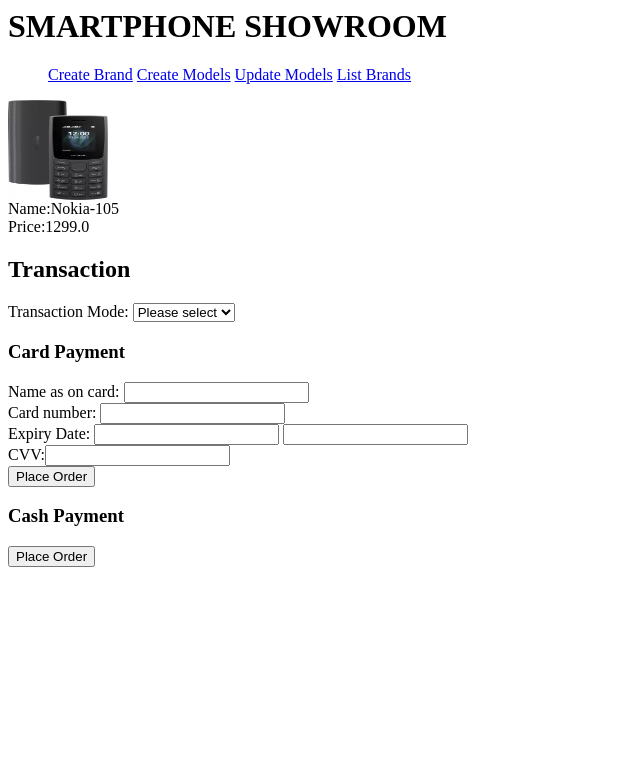
After one commit to bainamg/smartphone, a Django app: page /list_model/19 in a window 1280 px wide. The commit adds this page. Shown: the top 783 px of the page, without its empty margins (0-640 px from the left). Run offline with Django 4.2, Linux system fonts and the light colour scheme; data comes from the database, SQL or seed files in the repository.

Commit message:
model dtails

```diff
--- a/smartphone_env/smartphone_management/smartphone/urls.py
+++ b/smartphone_env/smartphone_management/smartphone/urls.py
@@ -24,7 +24,8 @@
     path('create_models/',views.create_models,name='CreateModels'),
     path('update_models/',views.update_models,name='UpdateModels'),
     path('list_brands/',views.list_brands,name='ListBrands'),
-    path('list_models/',views.list_models,name='ListModels'),
     path('list_brand_models/<int:brand_id>',views.list_brand_models,name='ListBrandModels'),
+    path('list_model/<int:model_id>',views.list_model,name='ListModel'),
+    path('sell/',views.sell_models,name='SellModels'),
     path('',views.index,name='index')
 ]
--- a/smartphone_env/smartphone_management/smartphone/views.py
+++ b/smartphone_env/smartphone_management/smartphone/views.py
@@ -28,12 +28,17 @@
     return render(request,'update_models.html')
 
 def list_brands(request):
-    brand_obj=Brand.objects.all()
-    return render(request,'list_brand.html',{'brands':brand_obj})
+    brand_obj_list=Brand.objects.all()
+    return render(request,'list_brand.html',{'brands':brand_obj_list})
 
 def list_brand_models(request, brand_id):
     model_obj=PhoneModels.objects.filter(brand=brand_id)
     return render(request, 'list_brand_models.html', {"models":model_obj})
 
-def list_models(request):
-    return render(request,'sell.html')
+def sell_models(request):
+    model_obj=PhoneModels.objects.all()
+    return render(request,'sell.html',{"models":model_obj})
+
+def list_model(request,model_id):
+    model_obj=PhoneModels.objects.get(id=model_id)
+    return render(request,'list_model.html',{"model":model_obj})
--- a/smartphone_env/smartphone_management/templates/list_brand.html
+++ b/smartphone_env/smartphone_management/templates/list_brand.html
@@ -3,7 +3,8 @@
 {% block content %}
 <h1>Brands</h1>
 {% for each_brand in brands %}
-<a href="{% url 'ListBrandModels' each_brand.id %}">{{each_brand.Name}}</a>
 <a href="{% url 'ListBrandModels' each_brand.id %}"><img src="{% static each_brand.Image %}" width="100" height="100"></a><br />
+Name:{{each_brand.Name}}<br>
+Models:{{each_brand.phonemodels_set.count}}<br />
 {%endfor%}
 {% endblock content %}
--- a/smartphone_env/smartphone_management/templates/list_brand_models.html
+++ b/smartphone_env/smartphone_management/templates/list_brand_models.html
@@ -6,6 +6,7 @@
     <img src="{% static each_model.Image %}" width="100" height="100"><br />
     Model Name: {{each_model.name}}<br />
     Price:{{each_model.price}}<br/>
+    <a href="{% url 'ListModel' each_model.id %}"><button>Buy</button></a><br />
     {% endfor %}
     {% else %}
         New models coming soon..
--- /dev/null
+++ b/smartphone_env/smartphone_management/templates/list_model.html
@@ -0,0 +1,34 @@
+{% extends "blank_layout.html" %}
+{% load static %}
+{% block content %}
+
+<img src="{% static model.Image %}" width="100" height="100"></a><br />
+Name:{{model.name}}<br>
+Price:{{model.price}}<br>
+
+<form method="POST">
+    <h2>Transaction</h2>
+
+    Transaction Mode:
+    <select name="transaction_mode">
+        <option value="0" selected="selected">Please select</option>
+        <option value="1">Card</option>
+        <option value="2">Cash</option>
+    </select>
+
+    <div class="card_payment">
+        <h3>Card Payment</h3>
+        Name as on card: <input type="text" name="name_as_on_card" /><br />
+        Card number: <input type="text" maxlength="16" name="card_number" /><br />
+        Expiry Date: <input type="text" maxlength="2", name="exp_month" />
+        <input type="text" maxlength="2" name="exp_year"><br />
+        CVV:<input type="text" name="card_cvv" maxlength="3" /><br />
+        <button name="submit_card_payment" value="1">Place Order</button>
+    </div>
+    <div class="cash_payment">
+        <h3>Cash Payment</h3>
+        <button name="submit_cash_payment" value="1">Place Order</button>
+    </div>
+</form>
+
+{% endblock content %}
--- a/smartphone_env/smartphone_management/templates/menu.html
+++ b/smartphone_env/smartphone_management/templates/menu.html
@@ -3,6 +3,6 @@
     <li><a href="{% url 'CreateModels'%}">Create Models</a></li>
     <li><a href="{% url 'UpdateModels'%}">Update Models</a></li>
     <li><a href="{% url 'ListBrands'%}">List Brands</a></li>
-    <li><a href="{% url 'ListModels'%}">List Models</a></li>
+
 
 </ul>
```
Also changed, not shown: smartphone_env/smartphone_management/templates/sell.html (+10 -0 lines), smartphone_env/smartphone_management/smartphone/models.py (line endings or trailing spaces).
